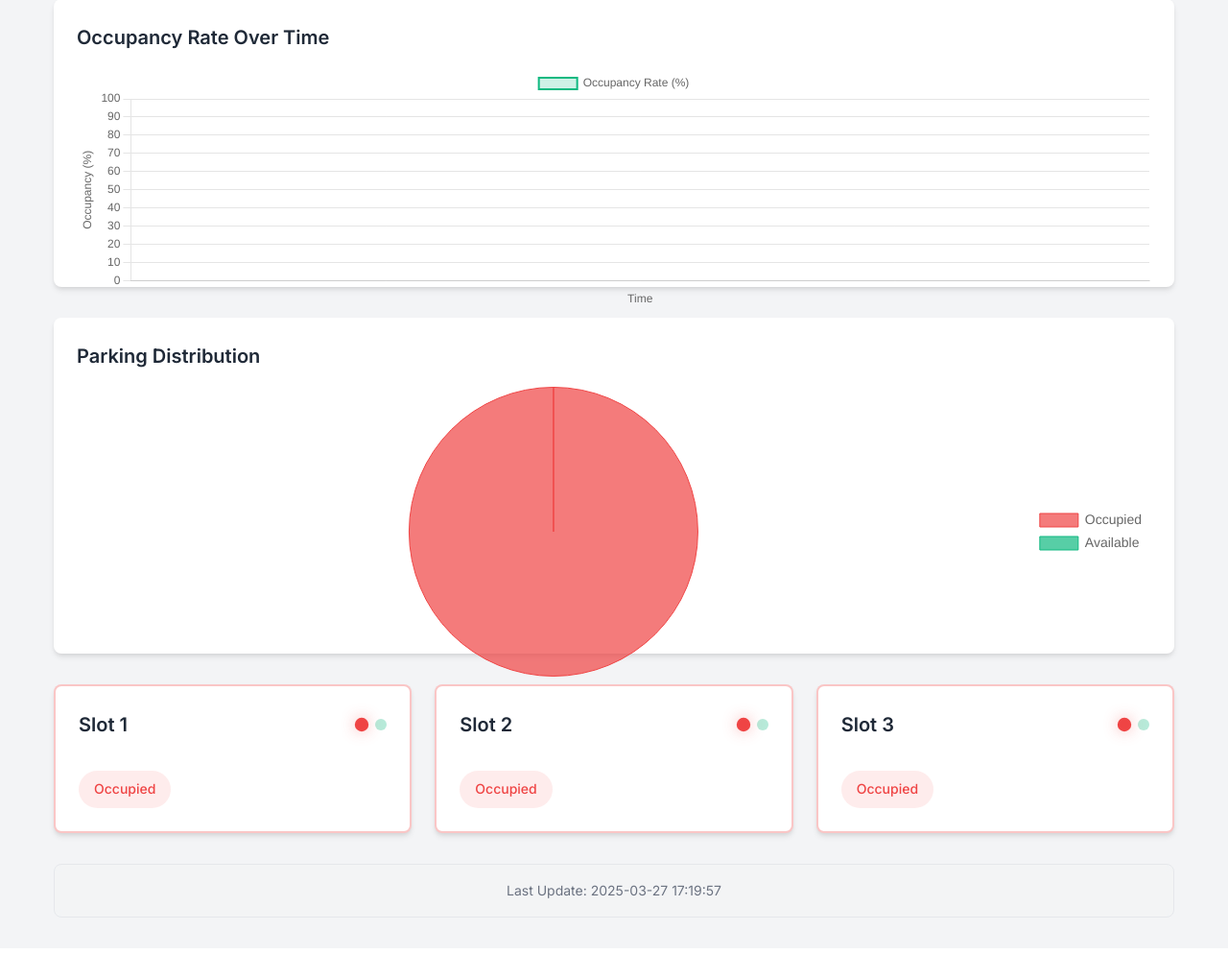
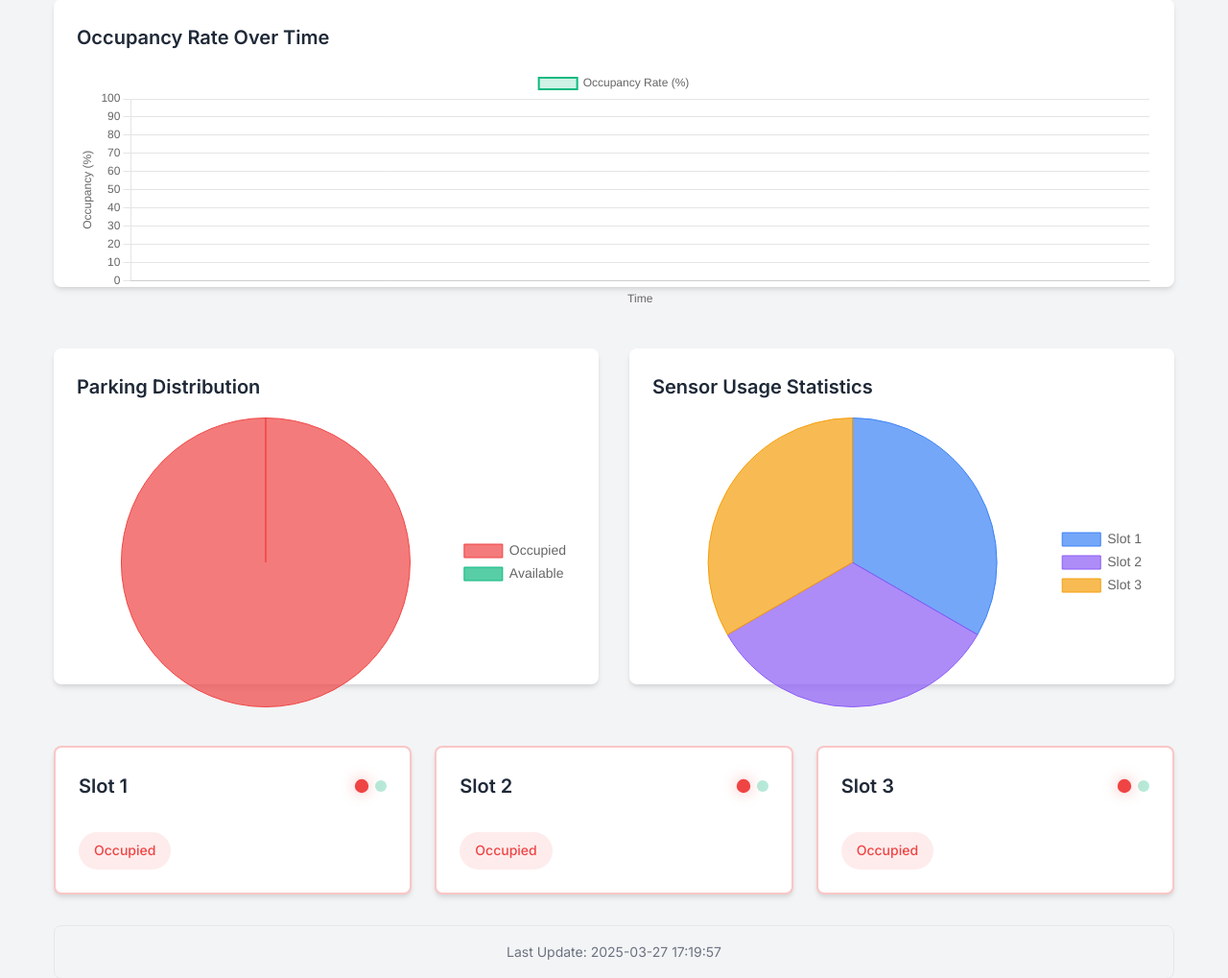
Before and after one commit to nirajumaretiya/smart-parking-system, a Flask app: page / in a window 1280 px wide. Shown: the part 343-1362 px from the top of the page at 96% size. Before the commit the page ends 1299 px from the top, so only its background shows below. Run offline with Flask 3, Linux system fonts and the light colour scheme; the visitor is signed in with stand-in values (Sample User, id 1); data that the repository does not hold is empty.

Commit message:
No commit

```diff
--- a/backup/app.py
+++ b/backup/app.py
@@ -43,9 +43,13 @@
         self.last_history_update = datetime.now()
         self.history_interval = 5 # Update history every 5 seconds for more real-time display
 
+        # Sensor usage tracking - how many times each slot has been occupied
+        self.sensor_usage = [0] * len(self.sensors)  # Usage count for each sensor
+        self.previous_status = [False] * len(self.sensors)  # Previous status to detect changes
+
         self._setup_pins()
-        self.status = [False] * 3  # False = empty, True = occupied
-        self.last_valid_distance = [0] * 3  # Store last valid distance for each sensor
+        self.status = [False] * len(self.sensors)  # False = empty, True = occupied
+        self.last_valid_distance = [0] * len(self.sensors)  # Store last valid distance for each sensor
 
     def _setup_pins(self):
         try:
@@ -105,7 +109,13 @@
                 if distance is not None:
                     self.last_valid_distance[i] = distance
                     is_occupied = distance < self.OCCUPANCY_THRESHOLD
+
+                    # Track usage when status changes from unoccupied to occupied
+                    if is_occupied and not self.previous_status[i]:
+                        self.sensor_usage[i] += 1
+
                     self.status[i] = is_occupied
+                    self.previous_status[i] = is_occupied
 
                     # Comment out LED updates since LEDs are not connected
                     # GPIO.output(self.leds[i]['red'], is_occupied)
@@ -113,7 +123,13 @@
                 else:
                     # If reading failed, use last valid distance
                     is_occupied = self.last_valid_distance[i] < self.OCCUPANCY_THRESHOLD
+
+                    # Track usage when status changes from unoccupied to occupied
+                    if is_occupied and not self.previous_status[i]:
+                        self.sensor_usage[i] += 1
+
                     self.status[i] = is_occupied
+                    self.previous_status[i] = is_occupied
 
                     # Comment out LED updates since LEDs are not connected
                     # GPIO.output(self.leds[i]['red'], is_occupied)
@@ -132,7 +148,7 @@
             occupancy_rate = (occupied_count / total_slots) * 100
 
             self.occupancy_history.append({
-                'timestamp': now.strftime('%H:%M'),
+                'timestamp': now.strftime('%H:%M:%S'),
                 'occupancy_rate': occupancy_rate
             })
 
@@ -160,6 +176,24 @@
 
     def get_occupancy_history(self):
         return list(self.occupancy_history)
+
+    def get_sensor_usage(self):
+        total_usage = sum(self.sensor_usage)
+
+        usage_data = [
+            {
+                'slot_id': i+1,
+                'usage_count': count,
+                'percentage': (count / total_usage * 100) if total_usage > 0 else 0
+            }
+            for i, count in enumerate(self.sensor_usage)
+        ]
+
+        return {
+            'total_usage': total_usage,
+            'slot_usage': usage_data,
+            'timestamp': datetime.now().strftime('%Y-%m-%d %H:%M:%S')
+        }
 
     def cleanup(self):
         try:
@@ -221,6 +255,11 @@
 def get_history():
     return jsonify(parking_system.get_occupancy_history())
 
+@app.route('/api/usage')
+@login_required
+def get_usage():
+    return jsonify(parking_system.get_sensor_usage())
+
 if __name__ == '__main__':
     sensor_thread = threading.Thread(target=update_sensors, daemon=True)
     sensor_thread.start()
--- a/backup/static/css/style.css
+++ b/backup/static/css/style.css
@@ -392,6 +392,14 @@
   color: var(--success);
 }
 
+/* Charts Section */
+.charts-row {
+  display: flex;
+  flex-wrap: wrap;
+  gap: 2rem;
+  margin-bottom: 2rem;
+}
+
 /* Chart Containers */
 .chart-container {
   background: white;
@@ -400,6 +408,8 @@
   margin-bottom: 2rem;
   box-shadow: var(--shadow);
   height: 300px;
+  flex: 1;
+  min-width: 300px;
 }
 
 .chart-container h2 {
@@ -409,18 +419,16 @@
   margin-bottom: 1rem;
 }
 
+.pie-chart-container {
+  height: 350px;
+  flex: 1;
+  min-width: 300px;
+}
+
 /* Charts Layout */
 @media (min-width: 1024px) {
   .stats-container {
     grid-template-columns: repeat(2, 1fr);
-  }
-
-  .chart-container {
-    width: 100%;
-  }
-
-  .pie-chart-container {
-    height: 350px;
   }
 }
 
@@ -464,6 +472,7 @@
 
   .chart-container {
     height: 250px;
+    flex-basis: 100%;
   }
 
   .pie-chart-container {
--- a/backup/templates/index.html
+++ b/backup/templates/index.html
@@ -23,16 +23,27 @@
         </div>
     </div>
 
+    <!-- Charts Section -->
+    <div class="charts-row">
         <!-- Occupancy Chart Section -->
         <div class="chart-container">
             <h2>Occupancy Rate Over Time</h2>
             <canvas id="occupancyChart"></canvas>
         </div>
+    </div>
 
+    <div class="charts-row">
         <!-- Parking Distribution Pie Chart -->
         <div class="chart-container pie-chart-container">
             <h2>Parking Distribution</h2>
             <canvas id="distributionChart"></canvas>
+        </div>
+
+        <!-- Sensor Usage Pie Chart -->
+        <div class="chart-container pie-chart-container">
+            <h2>Sensor Usage Statistics</h2>
+            <canvas id="usageChart"></canvas>
+        </div>
     </div>
 
     <div class="parking-grid">
@@ -82,6 +93,7 @@
 // Initialize Charts
 let occupancyChart;
 let distributionChart;
+let usageChart;
 let chartLabels = [];
 let chartData = [];
 
@@ -172,7 +184,7 @@
         }
     });
 
-    // Pie chart initialization
+    // Pie chart initialization for current distribution
     const pieCtx = document.getElementById('distributionChart').getContext('2d');
     distributionChart = new Chart(pieCtx, {
         type: 'pie',
@@ -211,6 +223,57 @@
                             const total = context.dataset.data.reduce((a, b) => a + b, 0);
                             const percentage = Math.round((value / total) * 100);
                             return `${label}: ${value} (${percentage}%)`;
+                        }
+                    }
+                }
+            },
+            animation: {
+                duration: 500
+            }
+        }
+    });
+
+    // Pie chart initialization for sensor usage
+    const usageCtx = document.getElementById('usageChart').getContext('2d');
+    usageChart = new Chart(usageCtx, {
+        type: 'pie',
+        data: {
+            labels: ['Slot 1', 'Slot 2', 'Slot 3'],
+            datasets: [{
+                data: [0, 0, 0], // Default to no usage
+                backgroundColor: [
+                    'rgba(59, 130, 246, 0.7)',  // Blue for Slot 1
+                    'rgba(139, 92, 246, 0.7)',  // Purple for Slot 2
+                    'rgba(245, 158, 11, 0.7)'   // Orange for Slot 3
+                ],
+                borderColor: [
+                    'rgba(59, 130, 246, 1)',
+                    'rgba(139, 92, 246, 1)',
+                    'rgba(245, 158, 11, 1)'
+                ],
+                borderWidth: 1
+            }]
+        },
+        options: {
+            responsive: true,
+            maintainAspectRatio: false,
+            plugins: {
+                legend: {
+                    position: 'right',
+                    labels: {
+                        font: {
+                            size: 14
+                        }
+                    }
+                },
+                tooltip: {
+                    callbacks: {
+                        label: function(context) {
+                            const label = context.label || '';
+                            const value = context.raw || 0;
+                            const total = context.dataset.data.reduce((a, b) => a + b, 0);
+                            const percentage = Math.round((value / total) * 100);
+                            return `${label}: ${value} uses (${percentage}%)`;
                         }
                     }
                 }
@@ -294,6 +357,24 @@
         .catch(error => console.error('Error:', error));
 }
 
+// Fetch and update sensor usage data
+function updateUsageData() {
+    fetch('/api/usage')
+        .then(response => response.json())
+        .then(usageData => {
+            // Extract usage counts
+            const usageCounts = usageData.slot_usage.map(slot => slot.usage_count);
+
+            // Update usage chart
+            usageChart.data.datasets[0].data = usageCounts;
+            usageChart.update();
+
+            // Log usage data to console for debugging
+            console.log('Sensor Usage Data:', usageData);
+        })
+        .catch(error => console.error('Error fetching usage data:', error));
+}
+
 // Initialize everything when the page loads
 document.addEventListener('DOMContentLoaded', function() {
     // Initialize charts
@@ -302,10 +383,12 @@
     // Update status immediately
     updateParkingStatus();
     updateChartData();
+    updateUsageData();
 
     // Set up regular updates
     setInterval(updateParkingStatus, 1000);
     setInterval(updateChartData, 5000); // Update chart every 5 seconds for real-time display
+    setInterval(updateUsageData, 5000); // Update usage data every 5 seconds
 });
 </script>
 {% endblock %}
```
Lines whose indentation alone changed are shown as unchanged.
